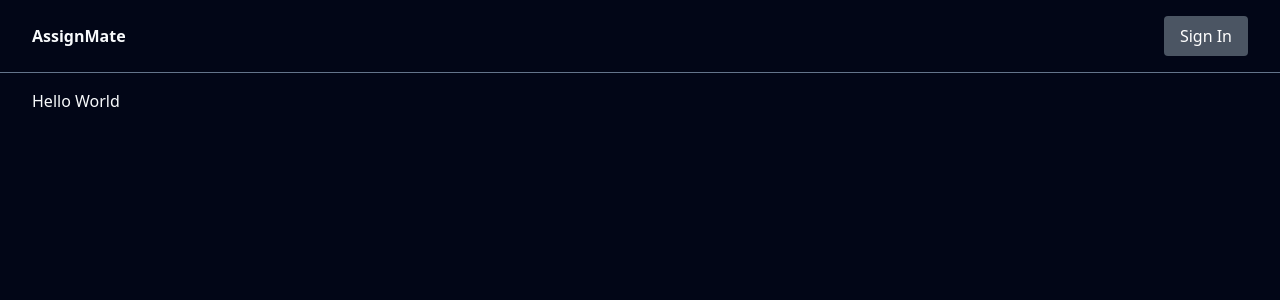
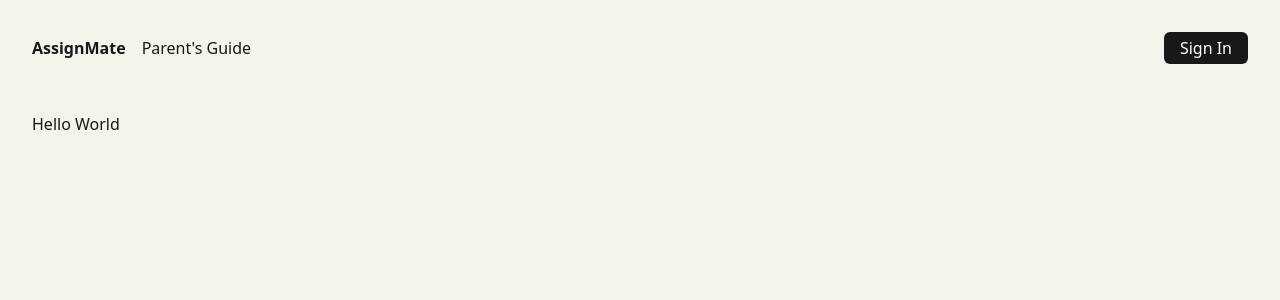
Before and after one commit to corykelley/assignmate, a Next.js app: page / in a window 1280 px wide. Shown: the top 300 px of the page. Built offline with nearby package versions, Linux system fonts and the light colour scheme; no server answers.

Commit message:
update styling

```diff
--- a/src/app/(client)/layout.tsx
+++ /dev/null
@@ -1,13 +0,0 @@
-import { ReactNode } from "react";
-import Navigation from "../components/ui/Navigation";
-
-export default function FrontendLayout({
-  children,
-}: Readonly<{ children: ReactNode }>) {
-  return (
-    <>
-      <Navigation />
-      <main className="py-4 container">{children}</main>
-    </>
-  );
-}
--- a/src/app/components/ui/Navigation.tsx
+++ b/src/app/components/ui/Navigation.tsx
@@ -10,19 +10,28 @@ export default function Navigation() {
 
   return (
     <header>
-      <nav className="py-4 border-b border-slate-500">
-        <div className="flex flex-row gap-4 container justify-between items-center">
+      <nav className="py-4 lg:py-8">
+        <div className="flex flex-row gap-4 container items-center">
           <Link
             className={`link ${pathname === "/" ? "font-bold" : ""}`}
             href="/"
           >
             AssignMate
           </Link>
+          <Link
+            className={`link ${
+              pathname === "/parents-guide" ? "font-bold" : ""
+            }`}
+            href="/parents-guide"
+          >
+            Parent's Guide
+          </Link>
           <Suspense>
+            <div className="ml-auto">
               <SignedOut>
                 <div>
                   <SignInButton>
-                  <button className="py-2 px-4 bg-gray-600 text-white rounded">
+                    <button className="rounded-md text-white bg-deep-onyx py-1 px-4 hover:bg-ironwood transition-colors">
                       Sign In
                     </button>
                   </SignInButton>
@@ -32,11 +41,11 @@ export default function Navigation() {
                 <div className="flex flex-row gap-2">
                   <Link
                     className={`link ${
-                    pathname === "/profile" ? "font-bold" : ""
+                      pathname === "/dashboard" ? "font-bold" : ""
                     }`}
-                  href="/profile"
+                    href="/dashboard"
                   >
-                  My Profile
+                    My Dashboard
                   </Link>
                   <div className="size-8 self-center">
                     <UserButton
@@ -52,6 +61,7 @@ export default function Navigation() {
                   </div>
                 </div>
               </SignedIn>
+            </div>
           </Suspense>
         </div>
       </nav>
--- a/src/app/(client)/profile/page.tsx
+++ b/src/app/dashboard/page.tsx
@@ -1,4 +1,4 @@
-export default function ProfilePage() {
+export default function DashboardPage() {
   return (
     <div>
       <h1>Profile</h1>
--- a/src/app/globals.css
+++ b/src/app/globals.css
@@ -12,7 +12,7 @@
   }
 
   body {
-    @apply antialiased bg-slate-950 text-slate-50;
+    @apply antialiased bg-soft-sage text-deep-onyx;
   }
 
   img,
--- a/src/app/layout.tsx
+++ b/src/app/layout.tsx
@@ -2,6 +2,7 @@ import type { Metadata } from "next";
 import { ReactNode } from "react";
 import { ClerkProvider } from "@clerk/nextjs";
 
+import Navigation from "./components/ui/Navigation";
 import "./globals.css";
 
 export const metadata: Metadata = {
@@ -17,7 +18,10 @@ export default function RootLayout({
   return (
     <ClerkProvider>
       <html lang="en">
-        <body>{children}</body>
+        <body>
+          <Navigation />
+          <main className="py-4 container">{children}</main>
+        </body>
       </html>
     </ClerkProvider>
   );
--- /dev/null
+++ b/src/app/parents-guide/page.tsx
@@ -0,0 +1,8 @@
+export default function ParentsGuidePage() {
+  return (
+    <div>
+      <h1>Parents Guide</h1>
+      <p>This is the parents guide page.</p>
+    </div>
+  );
+}
--- a/tailwind.config.ts
+++ b/tailwind.config.ts
@@ -21,9 +21,19 @@ export default {
     },
     extend: {
       colors: {
-        background: "var(--background)",
-        foreground: "var(--foreground)",
+        "soft-sage": "#F3F5ED",
+        "deep-onyx": "#181818",
+        ironwood: "#55564F",
+        "aged-pewter": "#B2B4A8",
+        "ember-red": "#F94743",
       },
+    },
+    screens: {
+      sm: "640px",
+      md: "768px",
+      lg: "1024px",
+      xl: "1280px",
+      "2xl": "1400px",
     },
   },
   plugins: [],
```
Also changed, not shown: src/middleware.ts (+6 -1 lines), src/app/page.tsx (renamed from src/app/(client)/page.tsx). Lines whose indentation alone changed are shown as unchanged.
